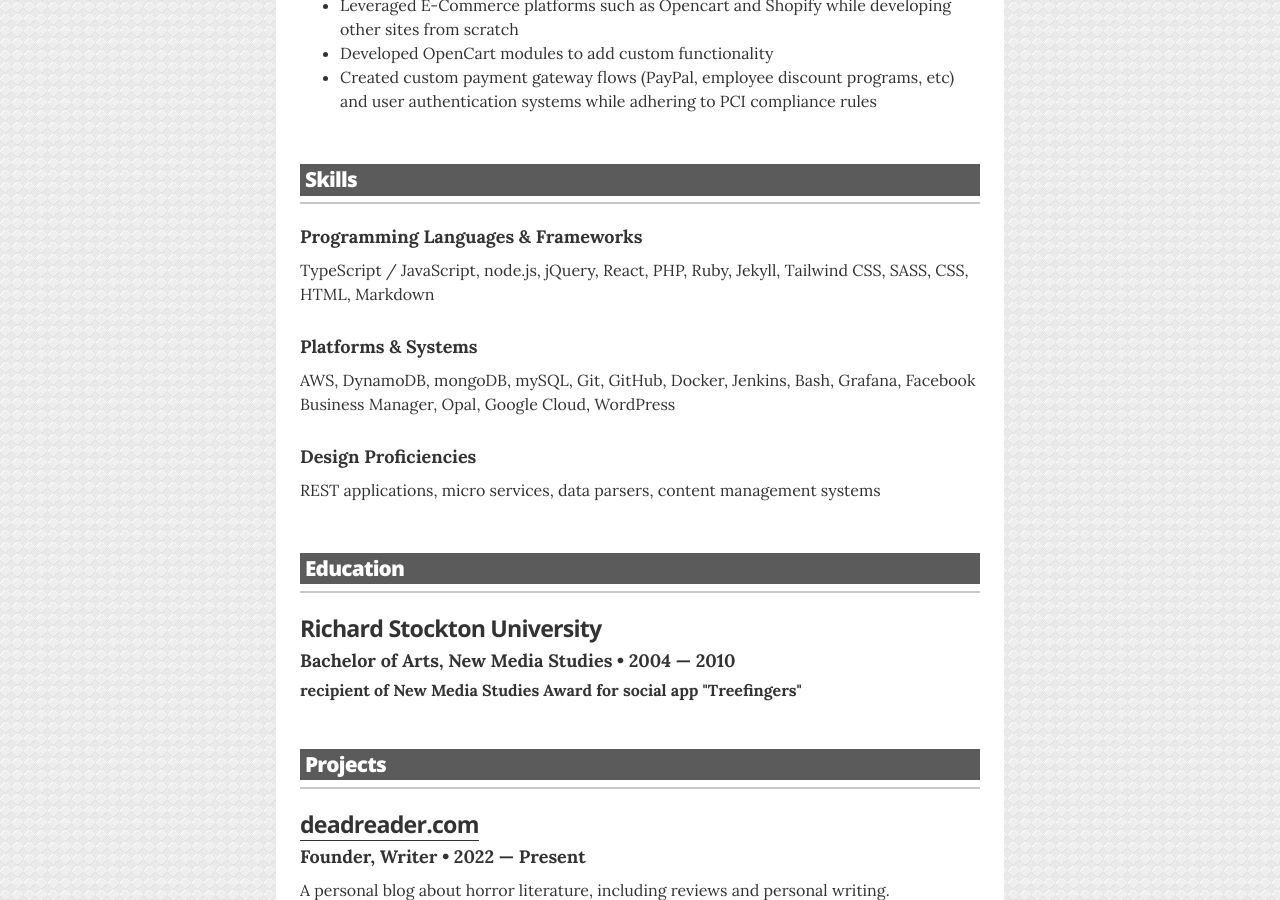
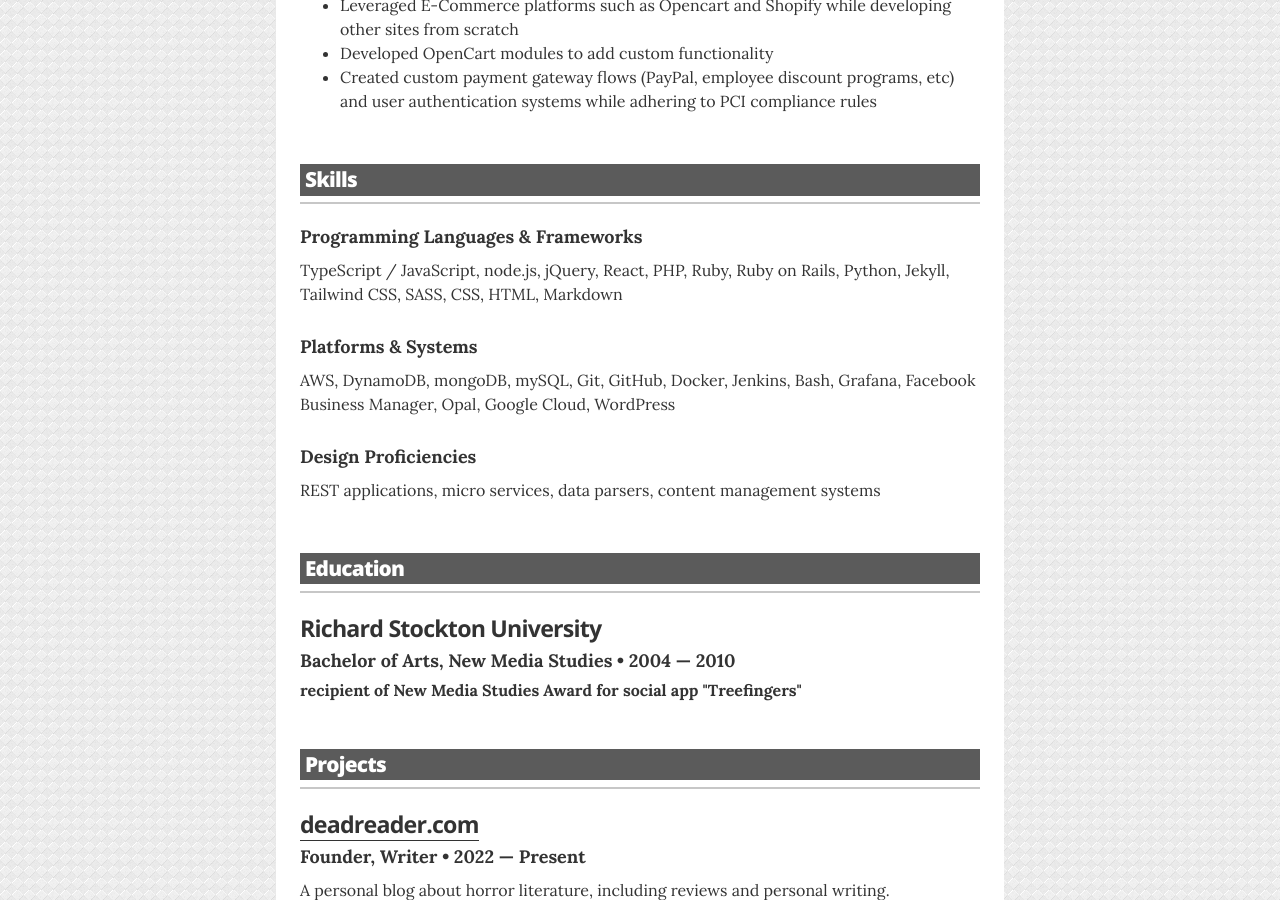
Before and after one commit to bsullivan-io/bsullivan.io, a Jekyll site: the page built from index.html, in a window 1280 px wide and 900 px high, scrolled down 1486 px. Built offline with Jekyll 4.4.1, drawn with Linux system fonts in a browser that asks for light colours.

Commit message:
skills update

```diff
--- a/_data/experience.yml
+++ b/_data/experience.yml
@@ -15,7 +15,7 @@
 # Full-Stack Web Developer
 - company: Theatermania
   position: Full-Stack Web Developer
-  duration:   May, 2013  &mdash; November, 2014
+  duration:  May, 2013  &mdash; November, 2014
   summary: <ul class='resume-item-list'><li>Full-stack developer for Theatermania.com and WhatsOnStage.com websites</li><li>Developed and maintained custom CMS for high-traffic sites specializing in theater news, reviews and ticketing</li><li>Created custom WYSIWYG article editor for writers</li><li>Implemented new responsive front-end design</li></ul>
 
 # Full-Stack Web Developer
--- a/_data/skills.yml
+++ b/_data/skills.yml
@@ -1,7 +1,7 @@
 # Skills
 # Programming languages & Frameworks
 - skill: Programming Languages & Frameworks
-  description: TypeScript / JavaScript, node.js, jQuery, React, PHP, Ruby, Jekyll, Tailwind CSS, SASS, CSS, HTML, Markdown
+  description: TypeScript / JavaScript, node.js, jQuery, React, PHP, Ruby, Ruby on Rails, Python, Jekyll, Tailwind CSS, SASS, CSS, HTML, Markdown
 
 # Platforms & Systems
 - skill: Platforms & Systems
```
